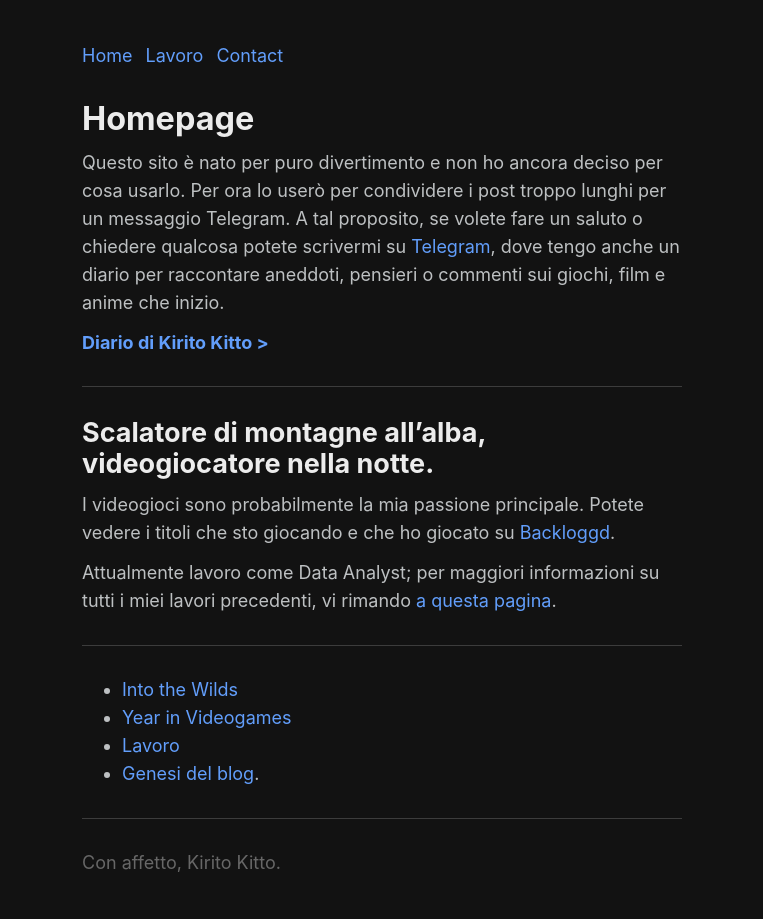
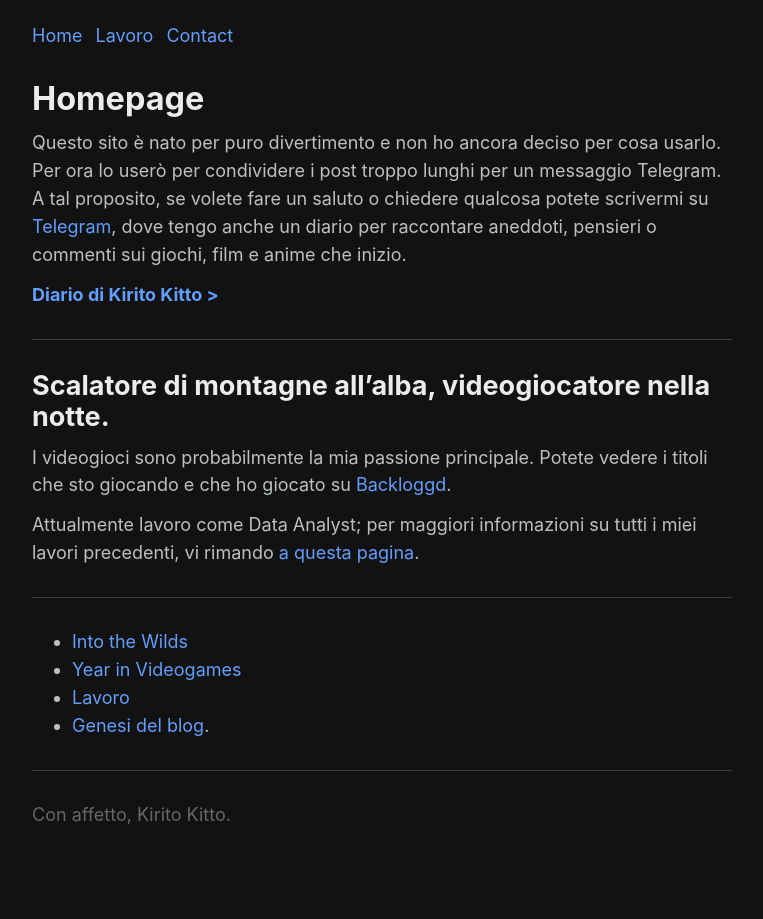
Before and after one commit to KiritoKitto/kiritokitto.github.io, a Jekyll site: the page built from index.md, in a window 1280 px wide. Shown: the whole page, without its empty margins (258-1021 px from the left). Built offline with Jekyll 4.4.1, drawn with Linux system fonts in a browser that asks for light colours; some web fonts are replaced; our own code applies the rules of GitHub Pages for plain Markdown files.

Commit message:
Screen Margin

```diff
--- a/css/style.css
+++ b/css/style.css
@@ -2,7 +2,7 @@
 @import url('dark.css');
 
 :root {
-  --width: 600px;
+  --width: 700px;
 
   --font-size: 18px;
   --font-line: 1.55;
@@ -12,7 +12,7 @@
   --margin-light: 12px;
 
   --padding: 15px;
-  --screen-margin: 30px;
+  --screen-margin: 10px;
 }
 
 /* Line Height determina quanto spazio c'è tra le varie linee */
```
